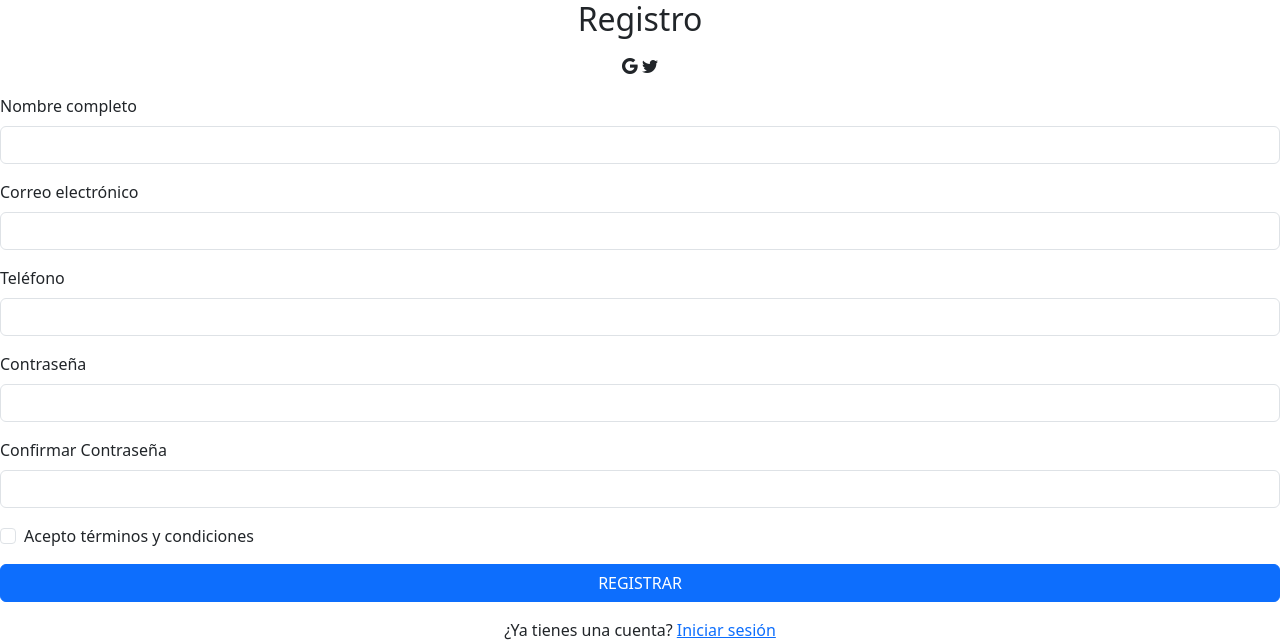
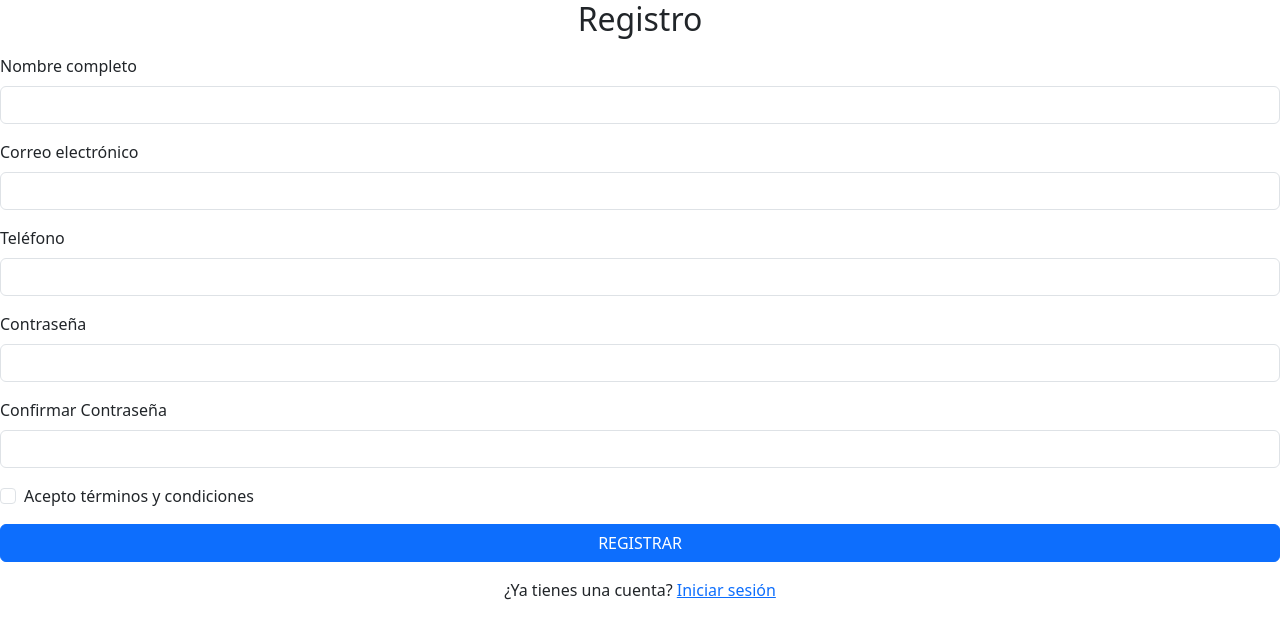
Before and after one commit to NicoENDYs/Leticche, a PHP site: page /Registro.php in a window 1280 px wide. Shown: the top 641 px of the page. Run offline with PHP 8.4, Linux system fonts and the light colour scheme.

Commit message:
se quitaron logos de google y X

```diff
--- a/views/Login.php
+++ b/views/Login.php
@@ -11,12 +11,6 @@
 <body>
     <div class="form-container">
         <h2 class="text-center mb-3">Login</h2>
-
-        <div class="text-center mb-3 social-icons">
-            <i class="bi bi-google"></i>
-            <i class="bi bi-twitter"></i>
-        </div>
-
         <form action="../controllers/procesarLogin.php" method="POST">
             <div class="mb-3">
                 <label for="telefono" class="form-label">Teléfono</label>
--- a/views/Registro.php
+++ b/views/Registro.php
@@ -11,12 +11,6 @@
 <body>
     <div class="form-container">
         <h2 class="text-center mb-3">Registro</h2>
-
-        <div class="text-center mb-3 social-icons">
-            <i class="bi bi-google"></i>
-            <i class="bi bi-twitter"></i>
-        </div>
-
         <form action="../controllers/procesarRegistro.php" method="POST">
             <div class="mb-3">
                 <label for="nombre" class="form-label">Nombre completo</label>
```
